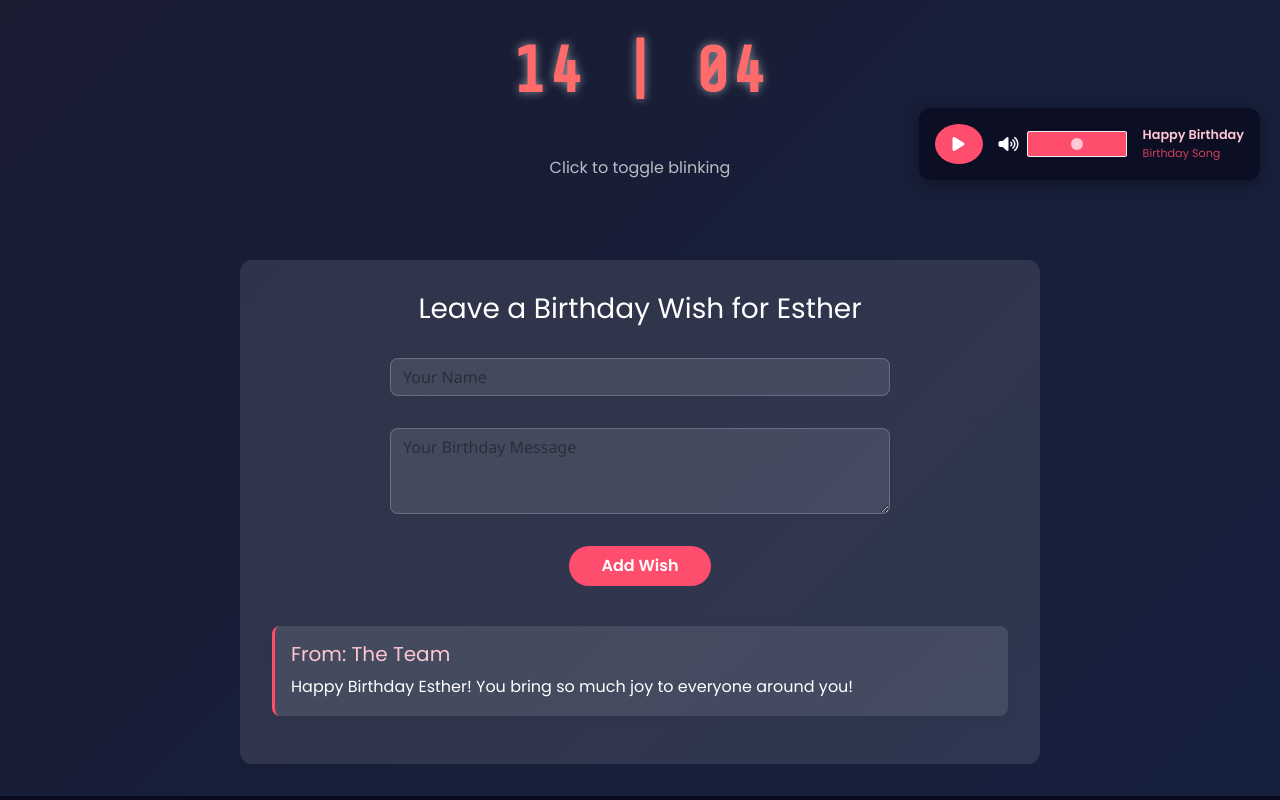
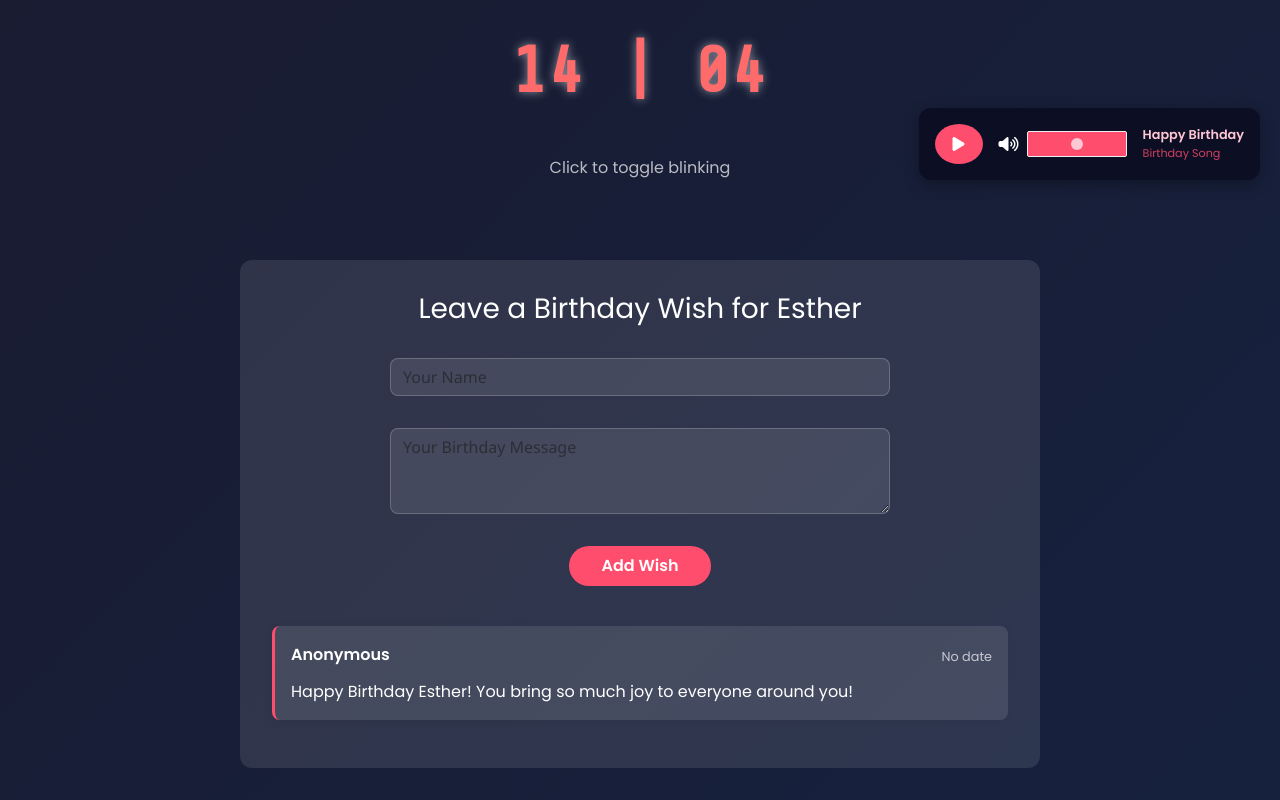
Before and after one commit to Olahdayo/BirthdayCountdown-wishes, a Vue app: page /birthday in a window 1280 px wide. Shown: the part 600-1400 px from the top of the page. Built offline with nearby package versions, Linux system fonts and the light colour scheme.

Commit message:
fixed the bugs for sis ope in advance for her birthday

```diff
--- a/src/components/BirthdayWish.vue
+++ b/src/components/BirthdayWish.vue
@@ -29,7 +29,14 @@
 
     <div class="wishes-list">
       <div v-for="(wish, index) in wishes" :key="index" class="wish-card">
-        <h5>From: {{ wish.name }}</h5>
+        <div class="wish-header">
+          <div class="wisher-name">
+            {{ wish.sender_name || wish.senderName || "Anonymous" }}
+          </div>
+          <div class="wish-date">
+            {{ formatDate(wish.created_at || wish.date) }}
+          </div>
+        </div>
         <p>{{ wish.message }}</p>
       </div>
     </div>
@@ -62,6 +69,21 @@ export default {
     };
   },
   methods: {
+    formatDate(date) {
+      if (!date) return "No date";
+      try {
+        return new Date(date).toLocaleDateString("en-US", {
+          month: "long",
+          day: "numeric",
+          year: "numeric",
+          hour: "2-digit",
+          minute: "2-digit",
+        });
+      } catch (error) {
+        console.error("Error formatting date:", error);
+        return "Invalid date";
+      }
+    },
     async addWish() {
       if (!this.newWish.message.trim()) return;
 
@@ -134,11 +156,34 @@ export default {
   cursor: pointer;
 }
 
+.wish-header {
+  display: flex;
+  justify-content: space-between;
+  align-items: center;
+  margin-bottom: 0.5rem;
+}
+
+.wisher-name {
+  font-weight: 600;
+  color: #fff;
+}
+
+.wish-date {
+  font-size: 0.8rem;
+  color: rgba(255, 255, 255, 0.7);
+}
+
 .wish-card {
   background: rgba(255, 255, 255, 0.1);
   padding: 1rem;
   border-radius: 8px;
   margin-bottom: 1rem;
+}
+
+.wish-card p {
+  margin: 0;
+  color: #fff;
+  line-height: 1.5;
 }
 
 .alert-danger {
--- a/src/components/Dashboard.vue
+++ b/src/components/Dashboard.vue
@@ -230,8 +230,12 @@
           <div class="wishes-list">
             <div v-for="wish in wishes" :key="wish.id" class="wish-card">
               <div class="wish-header">
-                <div class="wisher-name">{{ wish.senderName }}</div>
-                <div class="wish-date">{{ formatDate(wish.date) }}</div>
+                <div class="wisher-name">
+                  {{ wish.sender_name || wish.senderName || "Anonymous" }}
+                </div>
+                <div class="wish-date">
+                  {{ formatDate(wish.created_at || wish.date) }}
+                </div>
               </div>
               <div class="wish-message">
                 {{ wish.message }}
@@ -727,11 +731,19 @@ export default {
     };
 
     const formatDate = (date) => {
-      return new Date(date).toLocaleDateString("en-US", {
-        month: "long",
-        day: "numeric",
-        year: "numeric",
-      });
+      if (!date) return "No date";
+      try {
+        return new Date(date).toLocaleDateString("en-US", {
+          month: "long",
+          day: "numeric",
+          year: "numeric",
+          hour: "2-digit",
+          minute: "2-digit",
+        });
+      } catch (error) {
+        console.error("Error formatting date:", error);
+        return "Invalid date";
+      }
     };
 
     const toggleFavorite = async (wish) => {
```
